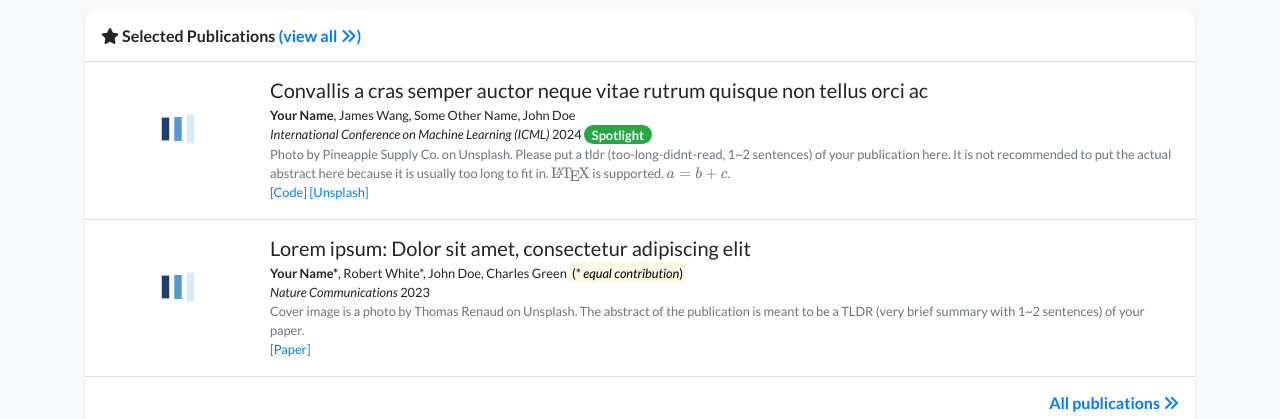
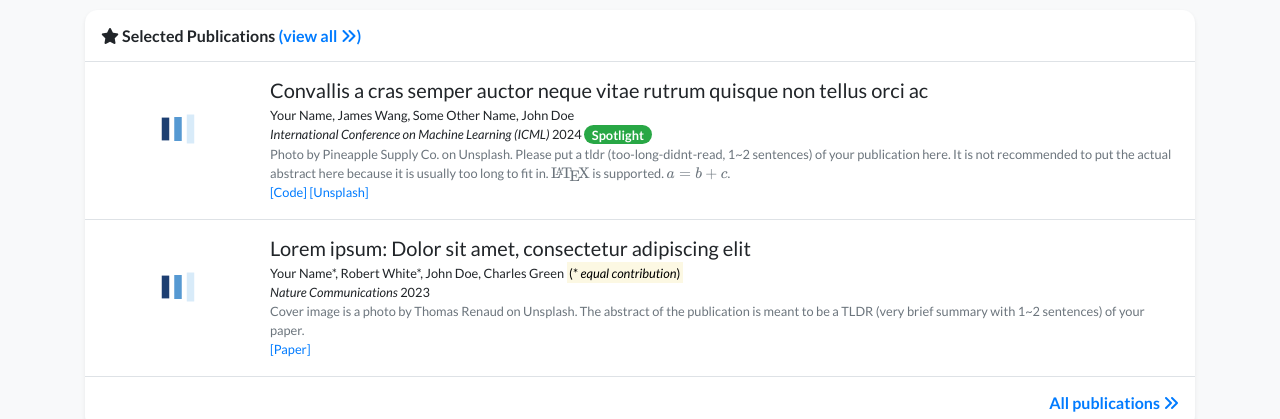
Before and after one commit to ghlogic123/ghlogic123.github.io, a Jekyll site: the page built from index.html, in a window 1280 px wide and 900 px high, scrolled down 584 px. Shown: the part 416-835 px from the top of the window. Built offline with Jekyll 4.4.1, drawn with Linux system fonts in a browser that asks for light colours; nearby versions of some CDN libraries; a style sheet for code colours, icons or effects is not loaded; part of the change alters nothing that is shown.

```diff
--- a/_data/authors.yml
+++ b/_data/authors.yml
@@ -1,4 +1,4 @@
-"Your Name":
+"NAME":
   bold: true
 
 "Robert White":
```
